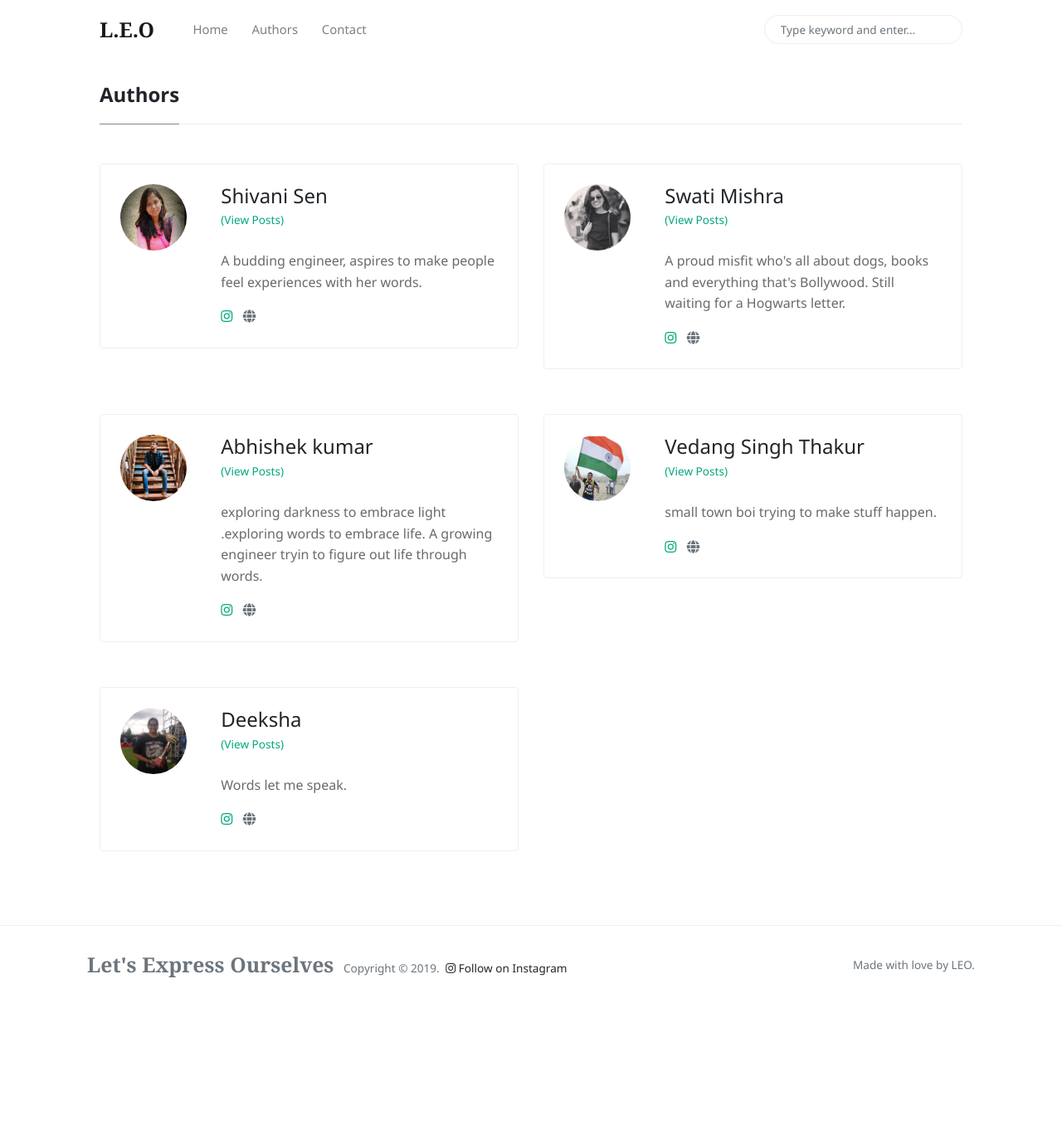
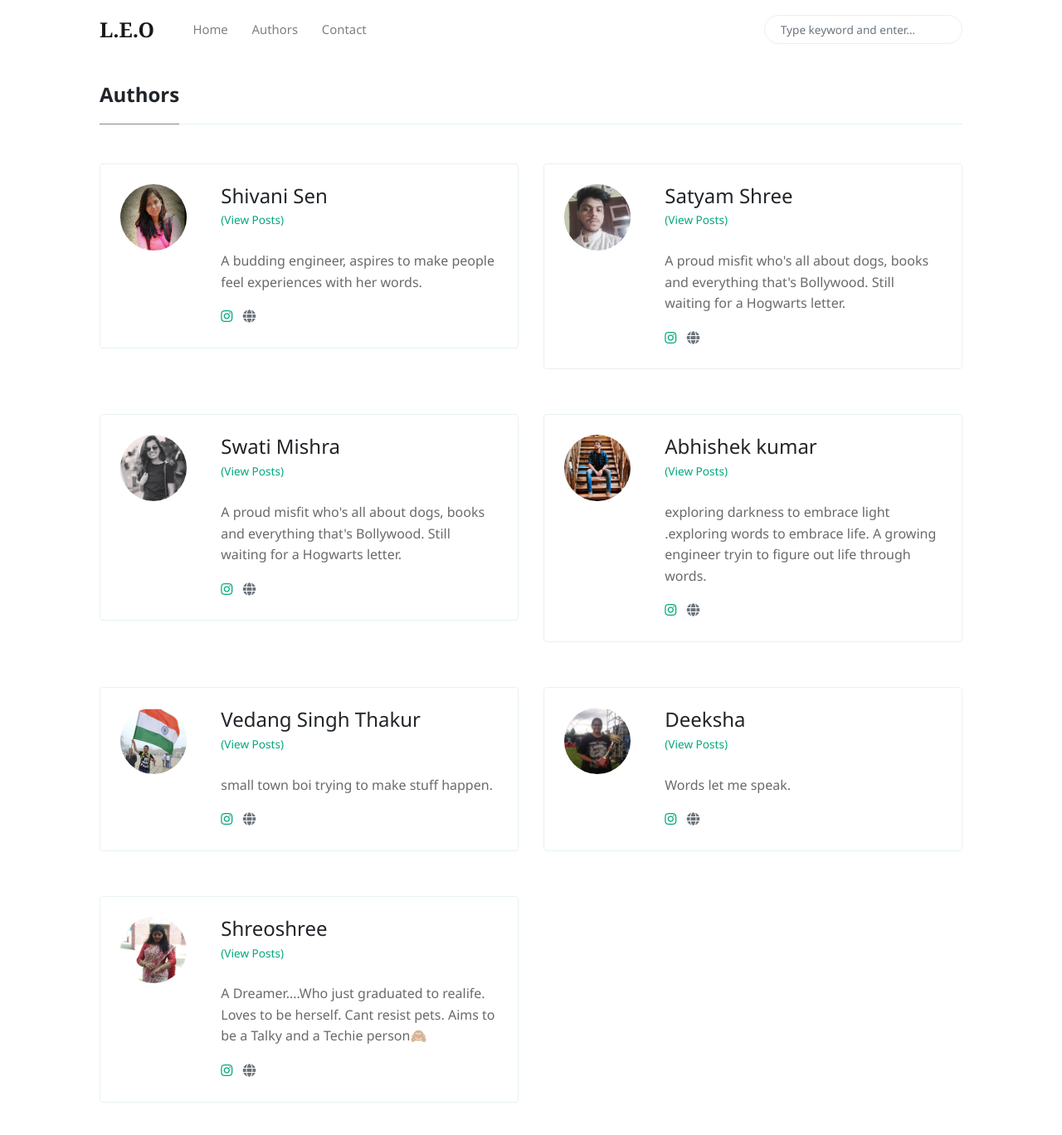
Before and after one commit to leomvit/leomvit.github.io, a Jekyll site: the page built from _pages/authors-list.html, in a window 1280 px wide and 1400 px high. Shown: the top 1368 px of the window at 83% size. Built offline with Jekyll 4.4.1, drawn with Linux system fonts in a browser that asks for light colours; nearby versions of some CDN libraries.

Commit message:
added new authors

```diff
--- a/_config.yml
+++ b/_config.yml
@@ -26,6 +26,14 @@ authors:
     bio:            "A budding engineer, aspires to make people feel experiences with her words."
     email:          shivani.sen16052000@gmail.com
     twitter:        https://www.instagram.com/ssshhh_vani/
+
+  satyam:
+    name:           Satyam Shree
+    # site:           https://swati1995blog.wordpress.com/
+    avatar:         "assets/images/authors/satyam.jpeg"
+    bio:            "A proud misfit who's all about dogs, books and everything that's Bollywood. Still waiting for a Hogwarts letter."
+    # email:          fakemail@gmail.com
+    twitter:        https://www.instagram.com/satyam_shree_cookie_s22/
 
   swati:
     name:           Swati Mishra
@@ -57,6 +65,14 @@ authors:
     # email:          fakemail@gmail.com
     twitter:        https://www.instagram.com/deeksha_ramesh15/
 
+  shreoshree:
+    name:           Shreoshree
+    # site:           https://swati1995blog.wordpress.com/
+    avatar:         "assets/images/authors/shreoshree.jpeg"
+    bio:            "A Dreamer....Who just graduated to realife. Loves to be herself. Cant resist pets. Aims to be a Talky and a Techie person🙈"
+    # email:          fakemail@gmail.com
+    twitter:        https://www.instagram.com/shreoshee_mukherjee/
+
 
 # Defaults
 defaults:
--- a/_pages/contact.html
+++ b/_pages/contact.html
@@ -1,4 +1,7 @@
 ---
+Find file Copy path
+Gitpod
+
 title: "Contact"
 layout: custom
 permalink: "/contact.html"
```
Also changed, not shown: _pages/author-satyam.html (added, +28 -0 lines), assets/images/authors/satyam.jpeg (added), assets/images/authors/shreoshree.jpeg (added).
